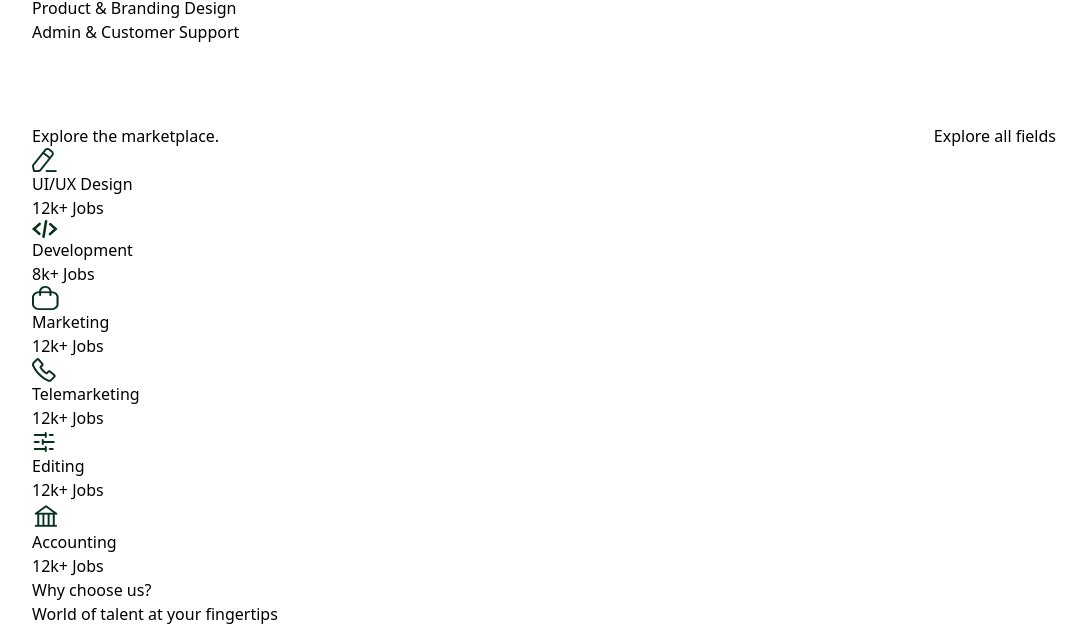
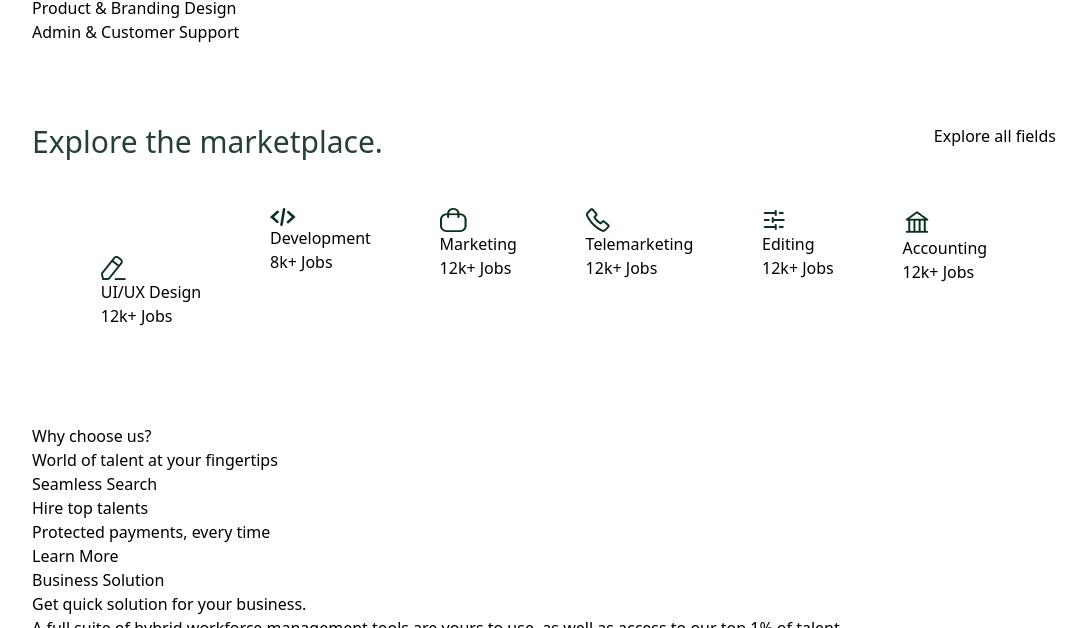
Before and after one commit to tillerload/JobiApp, a React (Vite) app: page / in a window 1280 px wide. Shown: the part 860-1488 px from the top of the page, without its empty margins (96-1182 px from the left). Built offline with nearby package versions, Linux system fonts and the light colour scheme; no server answers; the database is empty.

Commit message:
started stlying explore marketplace section

```diff
--- a/src/pages/homePage/HomePageExplore.jsx
+++ b/src/pages/homePage/HomePageExplore.jsx
@@ -4,37 +4,49 @@ const HomePageExplore = () => {
       <section className="marketplaceSection">
           <div className="wrapper">
             <div className="topPartMarketplace flex justify-between">
-              <h3>Explore the marketplace.</h3>
+              <h3 className="text-darkGreen text-3xl">Explore the marketplace.</h3>
               <a href="">Explore all fields</a>
             </div>
-            <ul>
-              <li>
+            <ul className="flex my-12 justify-evenly">
+              <li className="flex flex-col my-12">
+                <div>
                   <img src="assets\iconDesign.png" alt="pencil icon" />
+                </div>
                 <h5>UI/UX Design</h5>
                 <p>12k+ Jobs</p>
               </li>
               <li>
+                <div>
                   <img src="assets\iconTags.png" alt="bracket icon" />
+                </div>
                 <h5>Development</h5>
                 <p>8k+ Jobs</p>
               </li>
               <li>
+                <div>
                   <img src="assets\iconBriefcase.png" alt="briefcase icon" />
+                </div>
                 <h5>Marketing</h5>
                 <p>12k+ Jobs</p>
               </li>
               <li>
+                <div>
                   <img src="assets\iconPhone.png" alt="telephone icon" />
+                </div>
                 <h5>Telemarketing</h5>
                 <p>12k+ Jobs</p>
               </li>
               <li>
+                <div>
                   <img src="assets\iconEditing.png" alt="editing icon" />
+                </div>
                 <h5>Editing</h5>
                 <p>12k+ Jobs</p>
               </li>
               <li>
+                <div>
                   <img src="assets\iconBank.png" alt="bank icon" />
+                </div>
                 <h5>Accounting</h5>
                 <p>12k+ Jobs</p>
               </li>
```
Lines whose indentation alone changed are shown as unchanged.
